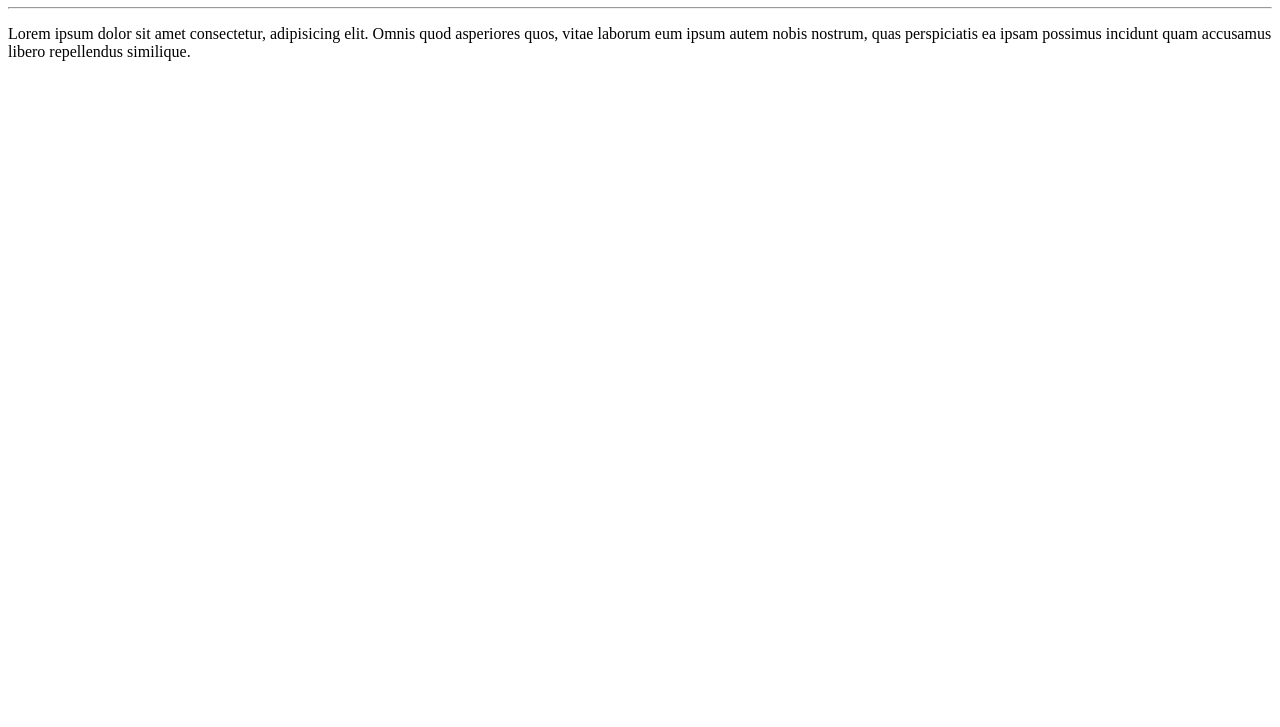
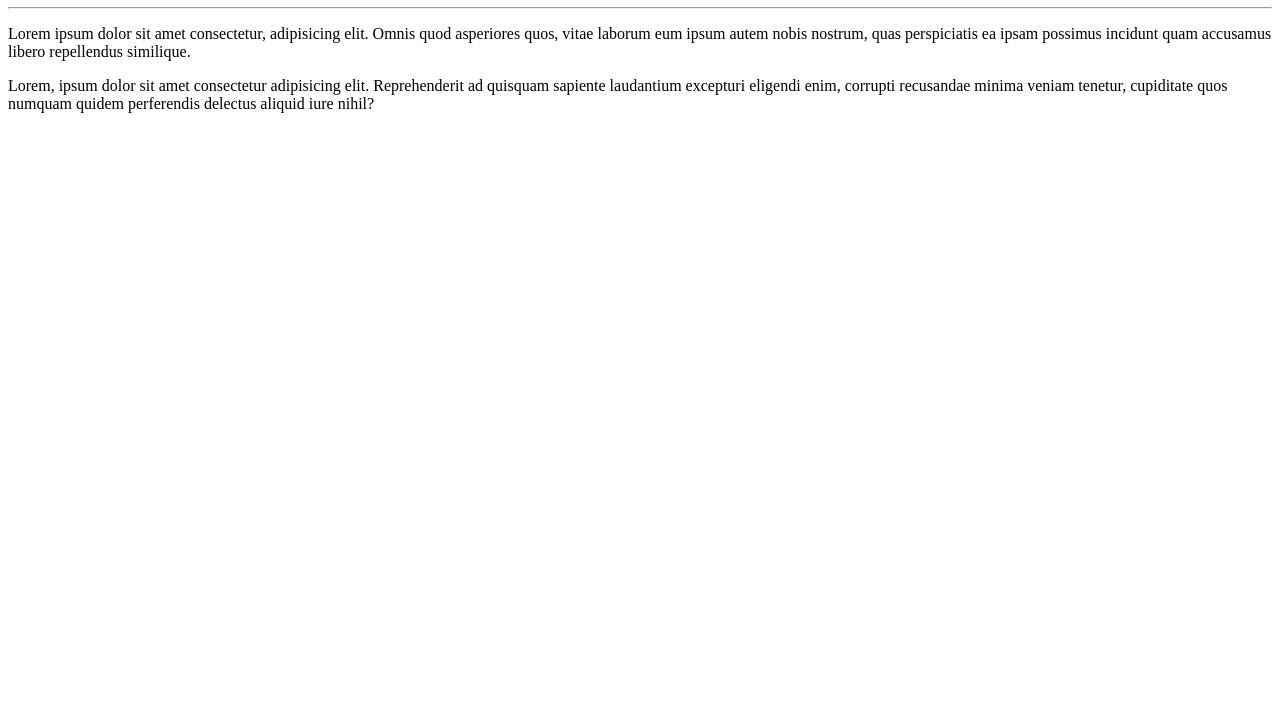
Before and after one commit to wallarock/Ola-Mundo, a plain HTML site: page site-exemplo/index.html in a window 1280 px wide. Shown: the part 73-800 px from the top of the page. Drawn offline with Linux system fonts and the light colour scheme.

Commit message:
Adicionado um parágrafo

```diff
--- a/site-exemplo/index.html
+++ b/site-exemplo/index.html
@@ -10,5 +10,6 @@
     <h1>Olá, Mundo!</h1>
     <hr>
     <p>Lorem ipsum dolor sit amet consectetur, adipisicing elit. Omnis quod asperiores quos, vitae laborum eum ipsum autem nobis nostrum, quas perspiciatis ea ipsam possimus incidunt quam accusamus libero repellendus similique.</p>
+    <p>Lorem, ipsum dolor sit amet consectetur adipisicing elit. Reprehenderit ad quisquam sapiente laudantium excepturi eligendi enim, corrupti recusandae minima veniam tenetur, cupiditate quos numquam quidem perferendis delectus aliquid iure nihil?</p>
 </body>
 </html>
```
